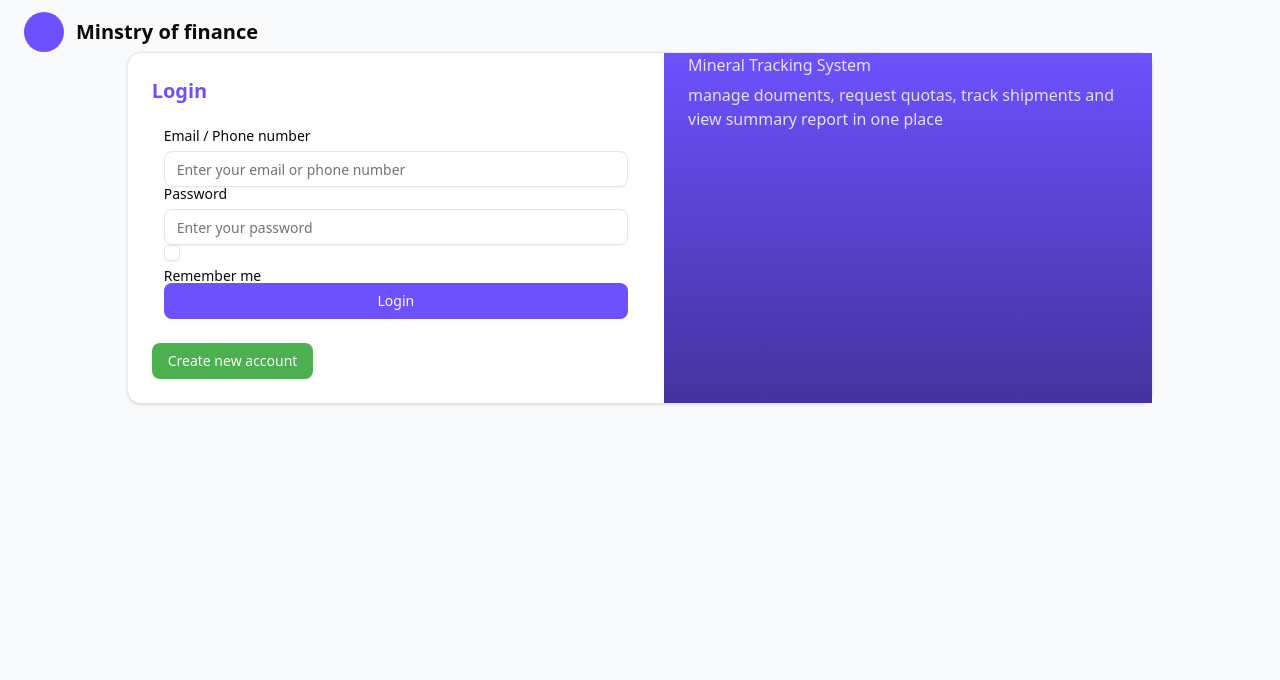
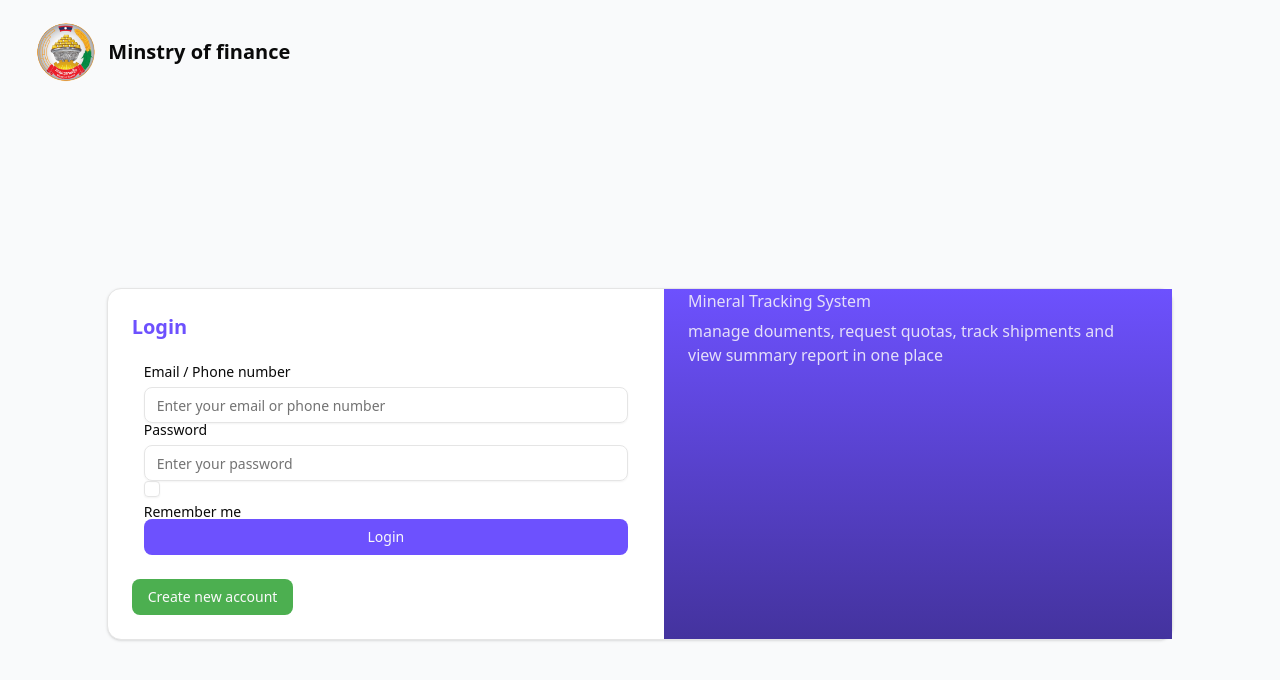
Before and after one commit to devaidc/mts_exporter, a React (Vite) app: page /auth/login in a window 1280 px wide. Shown: the top 680 px of the page. Built offline with nearby package versions, Linux system fonts and the light colour scheme.

Commit message:
adjust layout to be center and add logo to header

```diff
--- a/src/layouts/AuthLayout.tsx
+++ b/src/layouts/AuthLayout.tsx
@@ -2,12 +2,20 @@ import { Outlet } from "react-router";
 
 function AuthLayout() {
 	return (
-		<main className="py-3 px-6 h-screen">
-			<header className="flex flex-row">
-				<div className="h-10 w-10 bg-primary rounded-full mr-3" />
-				<h1 className="self-center font-semibold text-xl">Minstry of finance</h1>
+		<main className="min-h-screen flex flex-col">
+			<header className="flex flex-row py-3 px-6 ">
+				<img
+					className="h-20 rounded-full object-contain"
+					src="/src/assets/images/MOF_logo.png"
+					alt="MOD Logo"
+				/>
+				<h1 className="self-center font-semibold text-xl">
+					Minstry of finance
+				</h1>
 			</header>
-			<Outlet />
+			<div className="flex-1 flex justify-center items-start pt-6">
+				<Outlet />
+			</div>
 		</main>
 	);
 }
```
